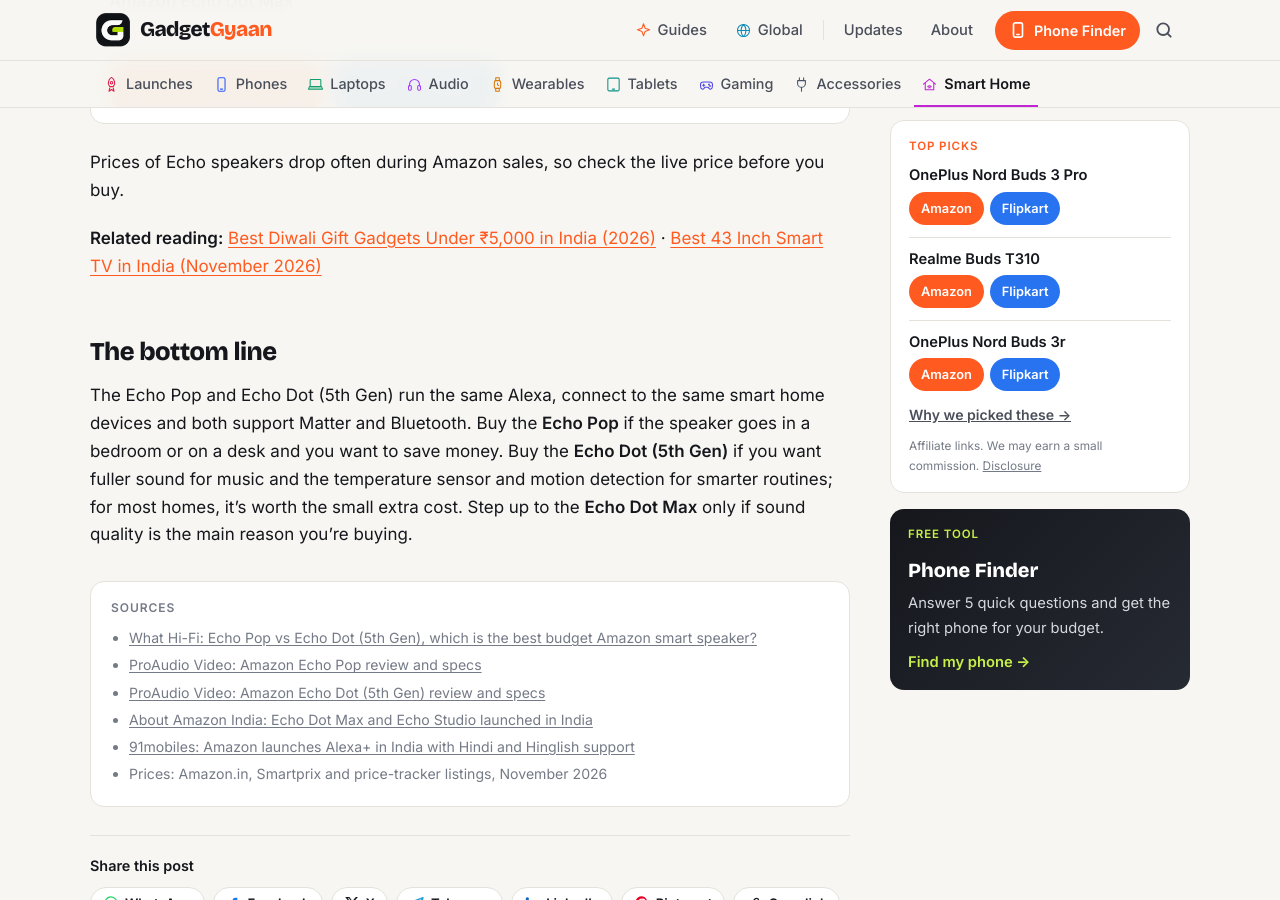
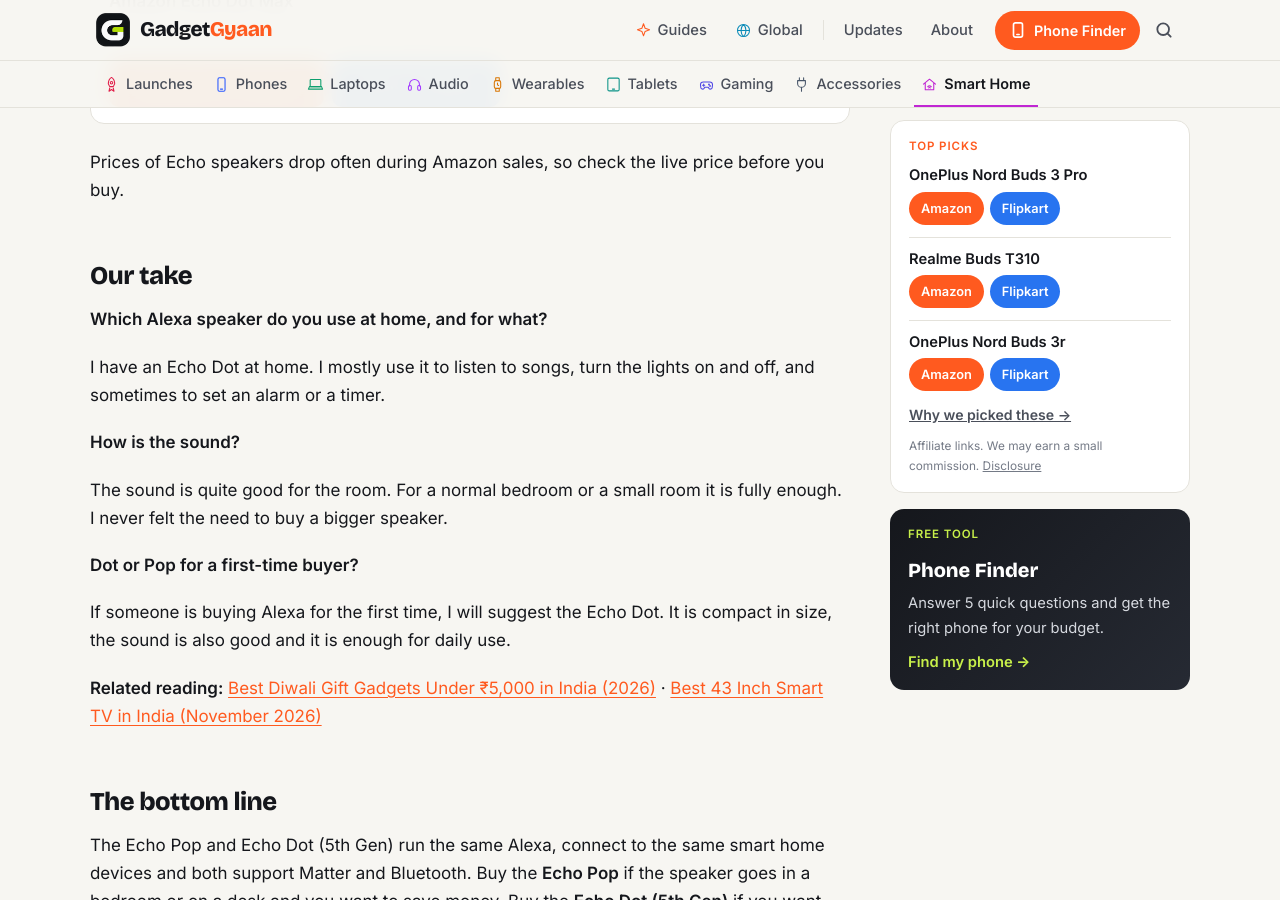
Before and after one commit to kiteksood167/kiteksood167.github.io, a Jekyll site: the page built from _posts/2026-11-21-echo-dot-vs-echo-pop.md, in a window 1280 px wide and 900 px high, scrolled down 5849 px. Built offline with Jekyll 4.4.1, drawn with Linux system fonts in a browser that asks for light colours; comment, search, counter and statistics services are not loaded; some of the changed text lies outside the part shown.

Commit message:
Add Our take to Echo Dot vs Echo Pop
Co-Authored-By: Claude Opus 5.5 <noreply@anthropic.com>
Claude-Session: https://claude.ai/code/session_019q2TsaYyUfQwBS5iqKAhGu

```diff
--- a/_posts/2026-11-21-echo-dot-vs-echo-pop.md
+++ b/_posts/2026-11-21-echo-dot-vs-echo-pop.md
@@ -110,6 +110,20 @@ If neither small speaker sounds big enough, the Echo Dot Max launched in India i
 
 Prices of Echo speakers drop often during Amazon sales, so check the live price before you buy.
 
+## Our take
+
+**Which Alexa speaker do you use at home, and for what?**
+
+I have an Echo Dot at home. I mostly use it to listen to songs, turn the lights on and off, and sometimes to set an alarm or a timer.
+
+**How is the sound?**
+
+The sound is quite good for the room. For a normal bedroom or a small room it is fully enough. I never felt the need to buy a bigger speaker.
+
+**Dot or Pop for a first-time buyer?**
+
+If someone is buying Alexa for the first time, I will suggest the Echo Dot. It is compact in size, the sound is also good and it is enough for daily use.
+
 **Related reading:** [Best Diwali Gift Gadgets Under ₹5,000 in India (2026)](/best-diwali-gift-gadgets-under-5000/) · [Best 43 Inch Smart TV in India (November 2026)](/best-43-inch-smart-tv-india/)
 
 ## The bottom line
```
